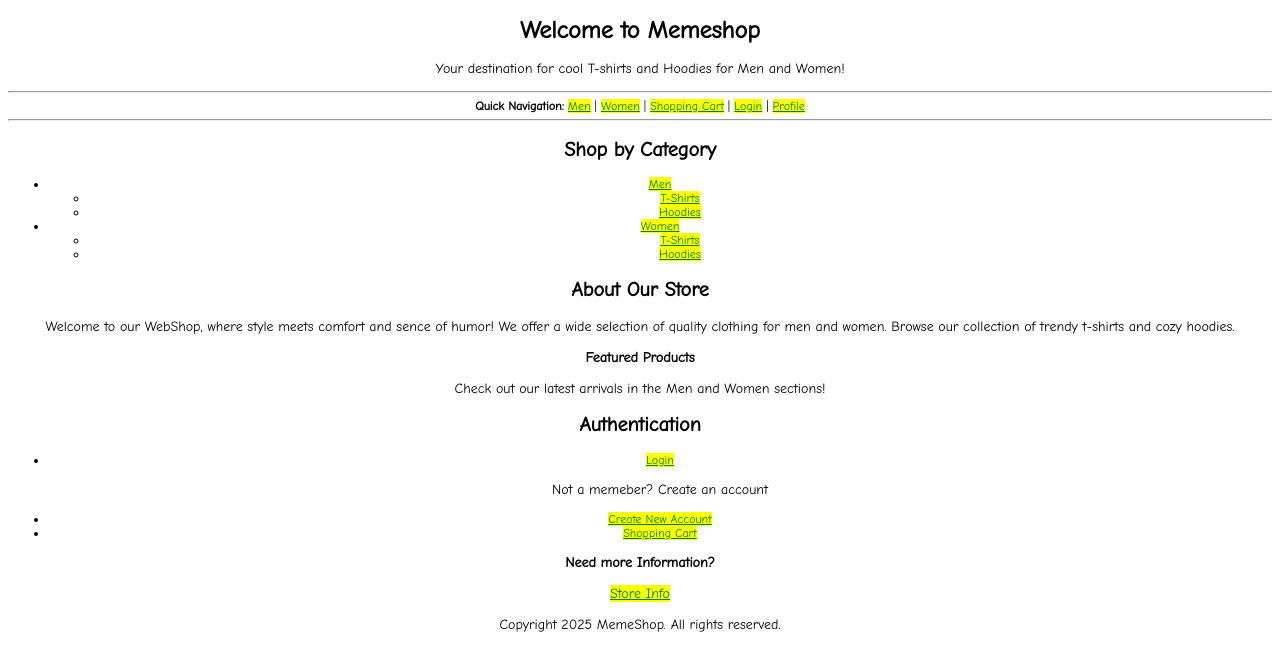
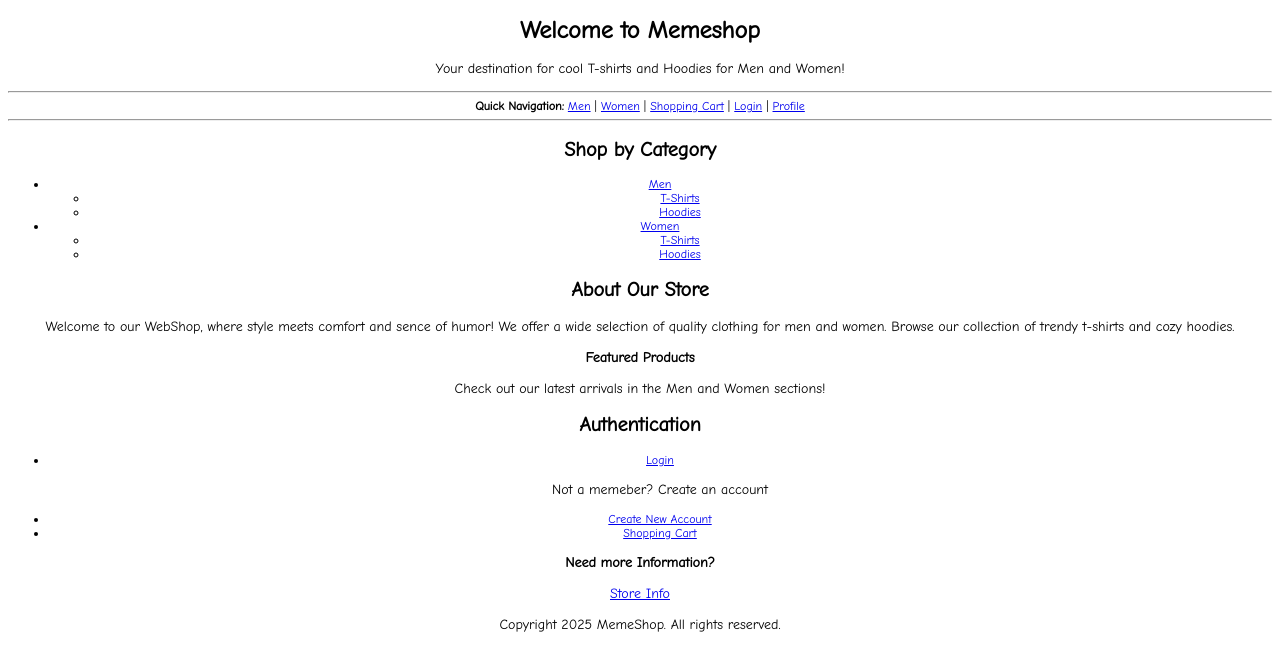
Before and after one commit to Sabdikay/WebShop, a PHP site: page / in a window 1280 px wide. Shown: the top 671 px of the page. Run offline with PHP 8.4, Linux system fonts and the light colour scheme.

Commit message:
Comment out anchor tag styles in mystyle.css
The CSS rules for anchor tags have been commented out, possibly to remove their custom styling. Also added .DS_Store and a main page image to the repository.

```diff
--- a/mystyle.css
+++ b/mystyle.css
@@ -11,10 +11,10 @@ th{
     background-color: lightgray;
 }
 
-a{
+/*a{
     color: green;
     background-color: yellow;
-}
+}*/
 
 a:hover {
     color: red;
```
Also changed, not shown: Webshop pictures/Main page image.jpg (added), 1 other file.
